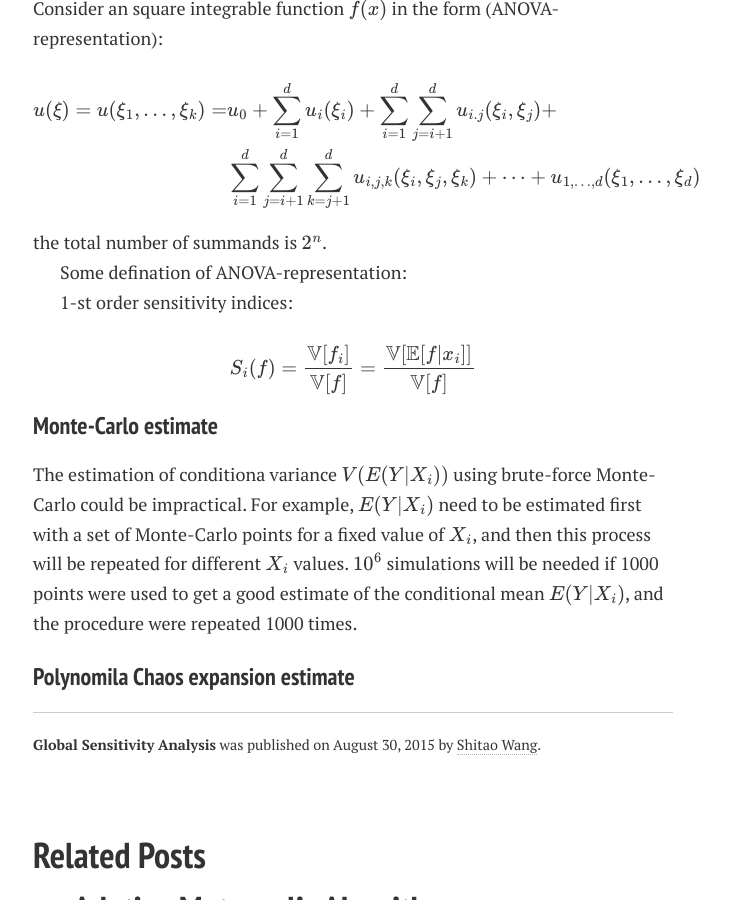
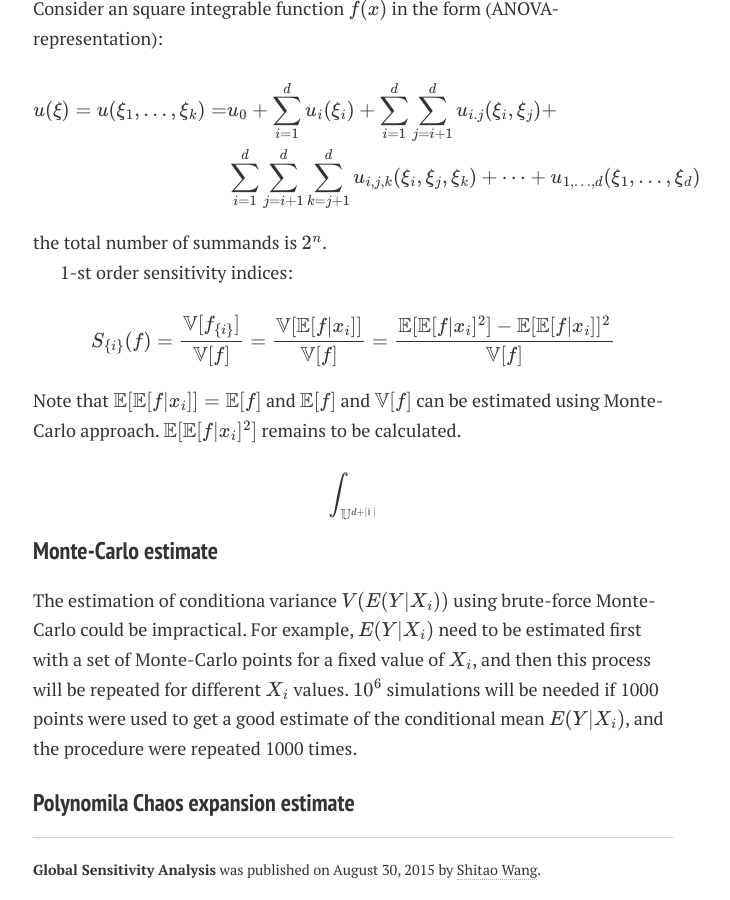
Before and after one commit to Shitao-zz/shitao.github.io, a Jekyll site: the page built from _posts/2015-08-30-sensitivity-analysis.md, in a window 1280 px wide and 900 px high, scrolled down 465 px. Shown: the whole window, without its empty margins (287-1017 px from the left). Built offline with Jekyll 4.4.1, drawn with Linux system fonts in a browser that asks for light colours; nearby versions of some CDN libraries; formulas are drawn with MathJax 3; comment, search, counter and statistics services are not loaded.

Commit message:
SA version4

```diff
--- a/_posts/2015-08-30-sensitivity-analysis.md
+++ b/_posts/2015-08-30-sensitivity-analysis.md
@@ -22,14 +22,21 @@ u_{i,j,k}(\xi_i,\xi_j,\xi_k)+\cdots+u_{1,\ldots,d}(\xi_1,\ldots,\xi_d)
 
 the total number of summands is $$2^n$$.
 
-Some defination of ANOVA-representation:
-
 1-st order sensitivity indices:
 
 $$
- S_{i}(f) = \frac{\mathbb V[f_{i}]}{\mathbb V[f]}
+ S_{\{i\}}(f) = \frac{\mathbb V[f_{\{i\}}]}{\mathbb V[f]}
  = \frac{\mathbb V[\mathbb E[f|x_i]]}{\mathbb V[f]}
+ = \frac{\mathbb E[\mathbb E[f|x_i]^2] -\mathbb E[\mathbb E[f|x_i]]^2}{\mathbb
+ V[f]}
 $$
+
+Note that $$\mathbb E[\mathbb E[f|x_i]]=\mathbb E[f]$$ and $$\mathbb E[f]$$ and
+$$\mathbb V[f]$$ can be estimated using Monte-Carlo approach.
+$$\mathbb E[\mathbb E[f|x_i]^2]$$ remains to be calculated.
+
+$$\int_{\mathbb U^{d+|\mathbb i~|}}$$
+
 
 ### Monte-Carlo estimate
 
```
